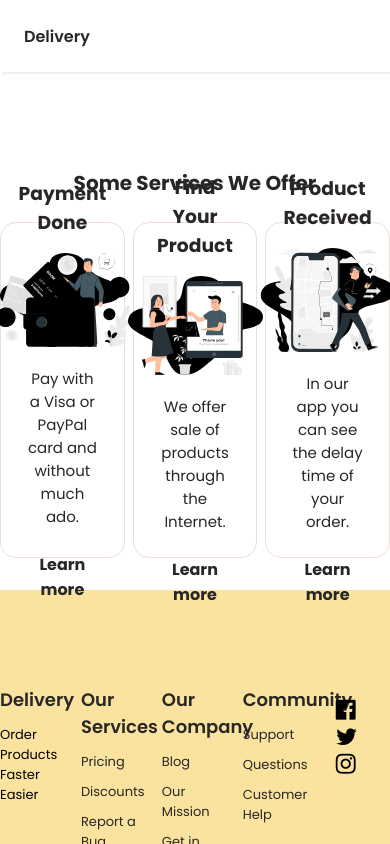
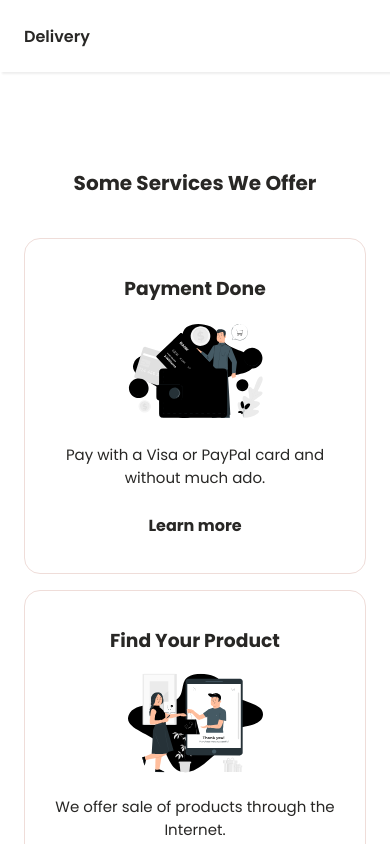
Before and after one commit to Usama1190/foodies-spot, a React (Vite) app: page /services in a window 390 px wide. Shown: the top 844 px of the page. Built offline with nearby package versions, Linux system fonts and the light colour scheme.

Commit message:
Keep working on layouting and responsiveness on Jan 31, 25

```diff
--- a/src/components/Contact/Contact.jsx
+++ b/src/components/Contact/Contact.jsx
@@ -20,7 +20,7 @@ const Contact = () => {
             <li>Location: <a href="#">{ location }</a></li>
           </ul>
         </div>
-        <div>
+        <div className={styles.cbw}>
           <Button texts={btnText} />
         </div>
       </div>
--- a/src/components/Contact/Contact.module.css
+++ b/src/components/Contact/Contact.module.css
@@ -7,9 +7,10 @@
     max-width: 968px;
     margin: 0 auto;
     box-sizing: border-box;
+    padding: 0 0 48px;
     display: flex;
     justify-content: space-between;
-    padding: 0 0 48px;
+    flex-wrap: wrap;
 }
 
 .cncnwp ul {
@@ -37,3 +38,32 @@
     font-weight: 600;
     padding: 0 0 12px;
 }
+
+
+@media (max-width: 1024px) {
+    .cncnwp {
+        margin: 0 24px;
+    }
+}
+
+@media (max-width: 967px) {
+
+    .cnwp {
+        padding: 80px 0 32px;
+    }
+
+    .cncnwp div {
+        width: 49%;
+        margin: 16px 0 0;
+    }
+}
+
+@media (max-width: 576px) {
+    .cncnwp div {
+        width: 100%;
+    }
+
+    .cnhdes {
+        text-align: center;
+    }
+}
--- a/src/components/Footer/Footer.module.css
+++ b/src/components/Footer/Footer.module.css
@@ -11,6 +11,7 @@
     /* border: 1px solid red; */
     display: flex;
     justify-content: space-between;
+    flex-wrap: wrap;
 }
 
 .ftcnwp {
@@ -37,8 +38,31 @@
 }
 
 .ftics {
-    margin: 0 12px;
+    margin: 0 10px;
     font-size: 1.45rem;
     line-height: 1;
     cursor: pointer;
 }
+
+
+@media (max-width: 1024px) {
+    .ftiwp {
+        margin: 0 24px;
+    }
+}
+
+@media (max-width: 967px) {
+    .ftiwp div {
+        width: 49%;
+        height: 100%;
+        margin: 16px 0 0;
+    }
+}
+
+@media (max-width: 576px) {
+    .ftiwp div {
+        width: 100%;
+        height: 100%;
+        margin: 16px 0 0;
+    }
+}
--- a/src/components/Hero/Hero.module.css
+++ b/src/components/Hero/Hero.module.css
@@ -29,7 +29,7 @@
 }
 
 .hrdc {
-    width: 75%;
+    width: 100%;
     color: var(--text-color-xl);
     margin: 0 0 32px;
     font-size: 15px;
@@ -48,6 +48,7 @@
 
 .hriwp {
     /* border: 1px solid red; */
+    width: 55%;
 }
 
 @media (max-width: 1024px) {
@@ -56,12 +57,13 @@
     }
 
     .hrcwp {
-        /* border: 1px solid red; */
+        /* border: 1px solid blue; */
+        width: 49%;
     }
 
     .hriwp {
-        /* border: 1px solid red; */
-        /* width: 55%; */
+        /* border: 1px solid blue; */
+        width: 49%;
     }
 
     .hrdc {
@@ -69,19 +71,24 @@
     }
 }
 
+@media (max-width: 767px) {
+    .hrwp {
+        padding: 72px 0 16px;
+    }
+
+    .hrciwp {
+        padding: 0;
+    }
+}
+
 @media (max-width: 576px) {
     .hrciwp {
         display: flex;
         flex-direction: column-reverse;
-        padding: 72px 0 16px;
     }
 
     .her {
         flex-direction: column;
-    }
-
-    .hrwp {
-        padding: 0;
     }
 
     .hrcwp {
@@ -91,6 +98,7 @@
 
     .hriwp {
         /* border: 1px solid red; */
+        width: 100%;
         display: flex;
         justify-content: center;
     }
--- a/src/components/Services/Service.module.css
+++ b/src/components/Services/Service.module.css
@@ -15,5 +15,20 @@
 .scwp {
     margin: 16px 0 0;
     display: flex;
+    flex-wrap: wrap;
     justify-content: space-between;
 }
+
+@media (max-width: 967px) {
+    .scwp {
+        margin: 0 24px;
+        /* padding: 16px 0 0; */
+    }
+}
+
+@media (max-width: 967px) {
+    /* .scwp {
+        margin: 0 24px;
+        padding: 16px 0 0;
+    } */
+}
--- a/src/components/common/Button/Button.module.css
+++ b/src/components/common/Button/Button.module.css
@@ -13,7 +13,3 @@ i {
     margin: 0 10px 0 0;
     font-size: 1.45rem;
 }
-
-.hbs {
-    border: 1px solid red;
-}
--- a/src/components/common/ServiceCard/ServiceCard.module.css
+++ b/src/components/common/ServiceCard/ServiceCard.module.css
@@ -25,3 +25,16 @@
     font-size: 15px;
     color: var(--text-color-l);
 }
+
+@media (max-width: 967px) {
+    .scwp {
+        width: 48.5%;
+        margin: 16px 0 0;
+    }
+}
+
+@media (max-width: 576px) {
+    .scwp {
+        width: 100%;
+    }
+}
--- a/src/utils/constant/heroData.js
+++ b/src/utils/constant/heroData.js
@@ -6,7 +6,7 @@ const heroData = [
         btnLink: ['/'],
         imgUrl: './assets/imgs/bannerImage.svg',
         imgAlt: 'food delivery rider image',
-        imgLaout: { 'width': '33.75rem', 'height': '19.75rem' }
+        imgLaout: { 'width': '100%', 'height': '19.75rem' }
     },
     {
         title: 'Find Out A Little More About Us',
@@ -14,14 +14,14 @@ const heroData = [
         imgUrl: './assets/imgs/bannerImage2.svg',
         imgAlt: 'delivery boy on the door',
         isrotate: true,
-        imgLaout: { 'max-width': '29.375rem', 'max-height': '22.1875rem' }
+        imgLaout: { 'width': '100%', 'height': '22.1875rem' }
     },
     {
         title: 'Your Safety Is Important',
         description: 'When your order reaches you, we have the health safety protocols, so that you are protected from any disease. Watch the video of how the delivery is made.',
         imgUrl: './assets/imgs/bannerImage3.svg',
         imgAlt: 'delivery boy deliver order',
-        imgLaout: { 'max-width': '29.375rem', 'max-height': '20.8125rem' }
+        imgLaout: { 'width': '100%', 'height': '20.8125rem' }
     },
     {
         title: 'Watch Your Delivery At Any Time',
@@ -32,7 +32,7 @@ const heroData = [
         imgUrl: './assets/imgs/bannerImage4.svg',
         imgAlt: 'delivery boy set location',
         isrotate: true,
-        imgLaout: { 'max-width': '29.375rem', 'max-height': '24.125rem' }
+        imgLaout: { 'width': '100%', 'height': '24.125rem' }
     }
 ]
 
```
